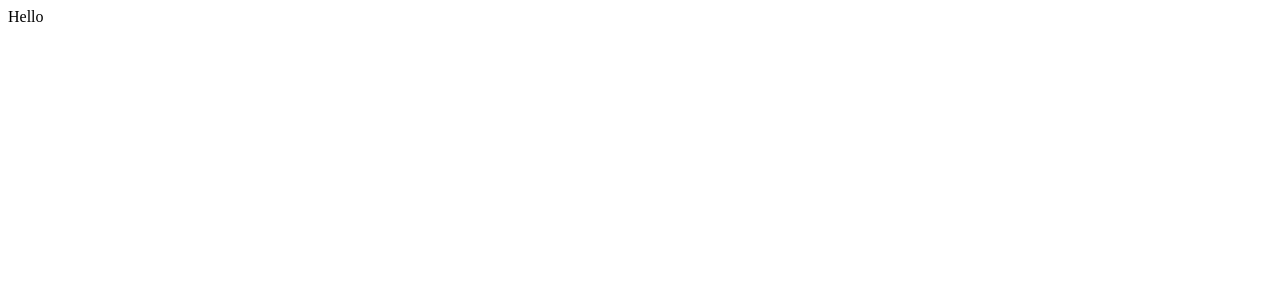
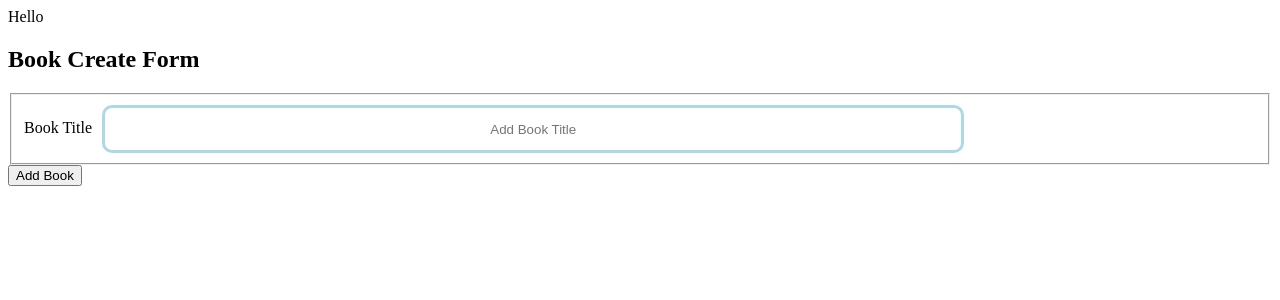
Before and after one commit to bebofofum/books-Practice, a React (Create React App) app: page / in a window 1280 px wide. Shown: the top 300 px of the page. Built offline with nearby package versions, Linux system fonts and the light colour scheme.

Commit message:
Start to create components to handle features. Add a state to App and added standard controlled form functions to BookCreate component.

```diff
--- a/src/App.js
+++ b/src/App.js
@@ -1,5 +1,20 @@
+import { useState } from 'react';
+import BookCreate from './components/BookCreate';
+import './styles/App.css';
+
+
 function App() {
-    return <div>Hello</div>
+
+    const [ books, setBooks ] = useState([]);
+
+    const handleCreateBoook = (title) => {
+        console.log(title)
+    }
+
+    return <div className='App'>
+        <div>Hello</div>
+        <div><BookCreate onCreateBook={handleCreateBoook}/></div>
+    </div>
 }
 
 export default App;
--- /dev/null
+++ b/src/components/BookCreate.js
@@ -0,0 +1,41 @@
+import React, { useState } from 'react';
+import '../styles/BookCreate.css';
+
+
+
+const BookCreate = ({ onCreateBook }) => {
+    const [title, setTitle] = useState('');
+
+    const handleChange = (e) => {
+        setTitle(e.target.value);
+    }
+
+    const handleSubmit = (e) => {
+        e.preventDefault();
+
+        onCreateBook(title);
+        setTitle('');
+
+    }
+
+    return <section>
+        <h1>Book Create Form</h1>
+        <form onSubmit={handleSubmit}>
+            <fieldset className='form-field'>
+                <label htmlFor='book_title' className='form-book-title'>Book Title</label>
+                <input
+                type='text'
+                value={title}
+                onChange={handleChange}
+                name='title'
+                id='title'
+                className='input-title-field'
+                placeholder='Add Book Title' />
+            </fieldset>
+            <button className='form-add-book-btn' >Add Book</button>
+
+        </form>
+    </section>
+}
+
+export default BookCreate
--- /dev/null
+++ b/src/styles/App.css
@@ -0,0 +1,7 @@
+*, *::before, *::after {
+    box-sizing: border-box;
+}
+
+.App {
+    margin: 0 auto;
+}
--- /dev/null
+++ b/src/styles/BookCreate.css
@@ -0,0 +1,13 @@
+
+
+.input-title-field {
+    display: inline-block;
+    width: 70%;
+    margin: 5px 0 0 10px;
+
+    font-weight: 400;
+    text-align: center;
+    border-radius: 10px;
+    border: solid lightblue;
+    padding: 1em;
+}
```
Also changed, not shown: src/components/BookEdit.js (added, +7 -0 lines), src/components/BookList.js (added, +8 -0 lines), src/components/BookShow.js (added, +8 -0 lines).
